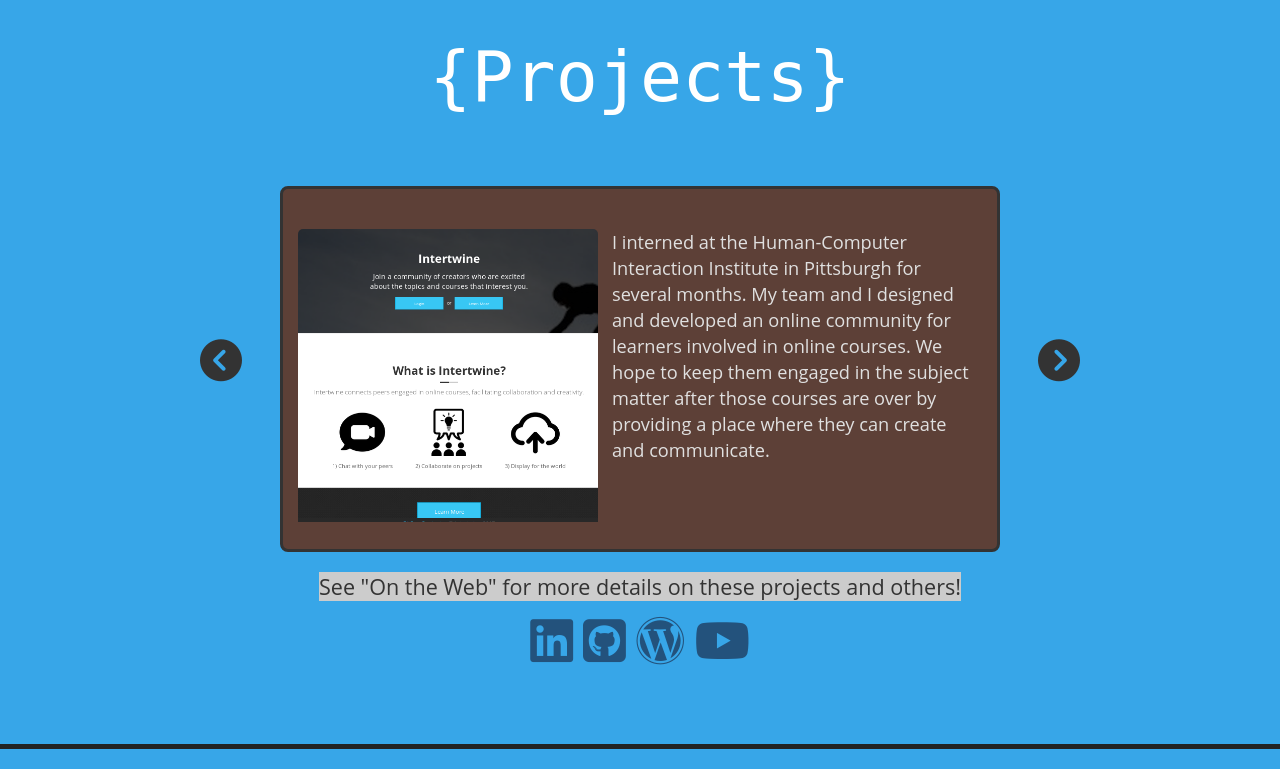
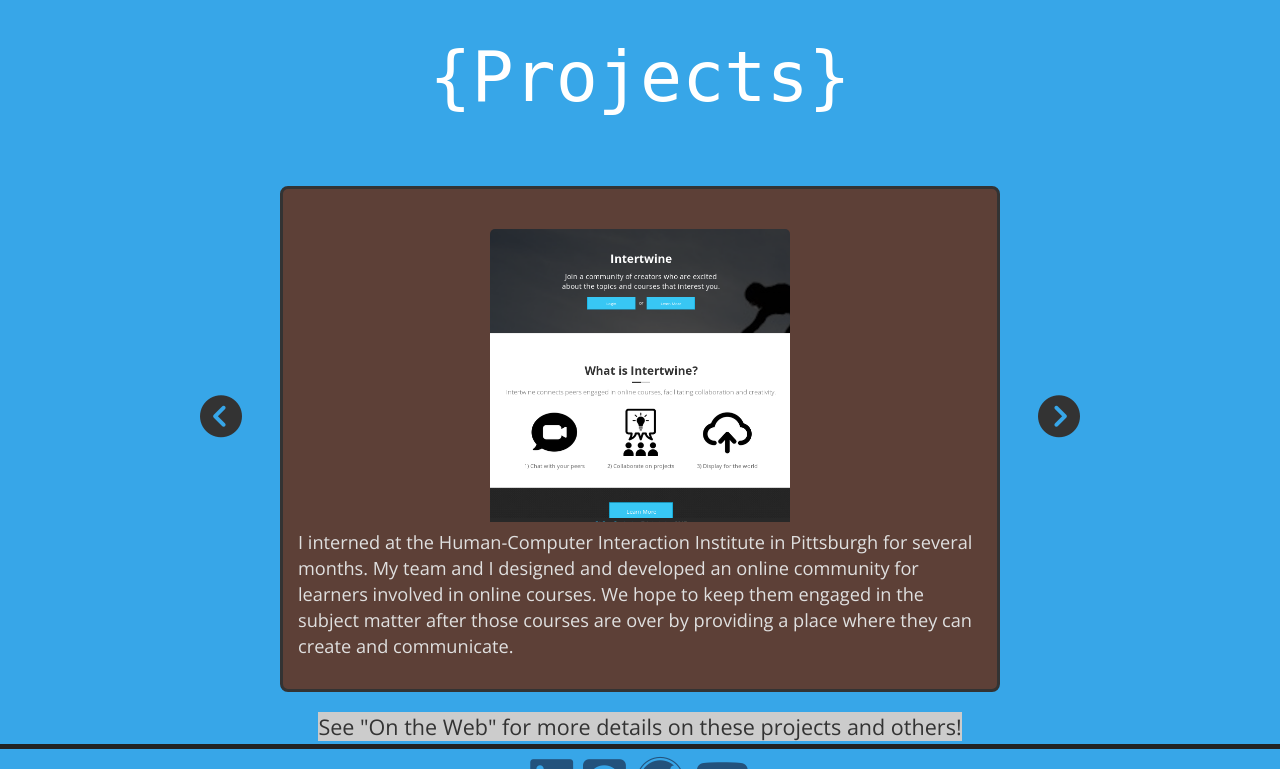
Before and after one commit to aop4/Personal_Website, a Django app: page /projects in a window 1280 px wide. Shown: the part 51-820 px from the top of the page. Run offline with Django 3.2, Linux system fonts and the light colour scheme; some libraries are stand-ins or nearby versions.

Commit message:
Change font sitewide, make pages invisible till loaded, only float project images on computers/large tablets

```diff
--- a/myproject/static/css/style.css
+++ b/myproject/static/css/style.css
@@ -2,6 +2,7 @@
   padding-top: 70px;
   text-align: center;
   height:100%;
+  visibility: hidden; /*Hide entire pages until they fully load, to avoid jerky animation*/
 }
 
 .navbar {
@@ -127,7 +128,7 @@
   margin-top: 20px;
 }
 
-#thumb {
+.thumb {
   height:100%;
   width:100%;
   max-width: 300px;
@@ -138,7 +139,14 @@
   padding-bottom:0.5em;
 }
 
-.rp_240, .rp_320, .rp_480, .rp_640, .rp_720 #thumb {
+@media screen and (max-device-width: 900px) {
+  .thumb {
+    float: none;
+    margin: 0 auto;
+  }
+}
+
+.rp_240, .rp_320, .rp_480, .rp_640, .rp_720 .thumb {
   padding-bottom: 1em;
 }
 
--- a/myproject/static/js/base.js
+++ b/myproject/static/js/base.js
@@ -1,4 +1,5 @@
 $(document).ready(function() {
+	$("body").css("visibility", "visible");
 	var activeNavbarItem = $("#navbar-activation-tag").val();
 	$("#"+activeNavbarItem).addClass("active");
 	setIconVisibility(activeNavbarItem);
--- a/myproject/static/js/photo-slider.js
+++ b/myproject/static/js/photo-slider.js
@@ -6,7 +6,7 @@
   	adaptiveHeight: true,
   	prevArrow: $('.left-arrow'),
   	nextArrow: $('.right-arrow'),
-  	accessibility: true
+  	accessibility: true,
   });
 
   enableArrowNav();
--- a/myproject/templates/base.html
+++ b/myproject/templates/base.html
@@ -19,6 +19,7 @@
     <link href="{% static 'css/style.css' %}" rel="stylesheet">
     <link rel="stylesheet" type="text/css" href="{% static 'css/slick.css' %}">
     <link rel="stylesheet" type="text/css" href="{% static 'css/slick-theme.css' %}">
+    <link href="https://fonts.googleapis.com/css?family=Open+Sans" rel="stylesheet">
     <script src="{% static 'js/ie-emulation-modes-warning.js' %}"></script>
   </head>
 
@@ -107,8 +108,8 @@
     <script src="{% static 'js/ie10-viewport-bug-workaround.js' %}"></script>
     <script src="https://use.fontawesome.com/3a1262e1c7.js"></script>
     <script type="text/javascript" src="{% static 'js/slick.min.js' %}"></script>
+    <script src="{% static 'js/base.js' %}"></script>
     <script src="{% static 'js/photo-slider.js' %}"></script>
-    <script src="{% static 'js/base.js' %}"></script>
   </body>
 </html>
 
--- a/myproject/templates/projects.html
+++ b/myproject/templates/projects.html
@@ -10,35 +10,35 @@
 		<div class="left-arrow"><i class="fa fa-chevron-circle-left" aria-hidden="true"></i></div>
 		<div class="photo-gallery">
 			<div class="view">
-			    <img id="thumb" src="/static/images/intertwine.png">
+			    <img class="thumb" src="/static/images/intertwine.png">
 			    <p>{% if language == "English" %}I interned at the Human-Computer Interaction Institute in Pittsburgh for several months. My team and I designed and developed an online community for learners involved in online courses. We hope to keep them engaged in the subject matter after those courses are over by providing a place where they can create and communicate.
 			    {% else %}Hice las prácticas en el Human-Computer Interaction Institute en Pittsburgh. Mi grupo y yo diseñábamos y desarrollábamos una comunidad en línea para estudiantes en clases online. Esperamos que tuvieren interés en las temas de sus clases después de tomarlas, a causa de este lugar en lo que pueden crear y comunicar.{% endif %}</p>
 			</div>
 
 			<div class="view">
-			    <img id="thumb" src="/static/images/graph.png">
+			    <img class="thumb" src="/static/images/graph.png">
 			    <p>{% if language == "English" %}Using Oracle SQL and the JDBC library, I worked on a team to write the backend and a simple user-facing program for a social media application, Social@Panther. Users can make, accept, and decline friend requests and group requests, create groups, send messages to friends or to groups, search the database to find users they know, create and delete their accounts, and more. This was a class project for a course in database management systems, but great care was taken to ensure the application was secure from malicious users.
 			    {% else %}Usando Oracle SQL y JDBC, trabajé en equipo en escribir el back-end y una interfaz de usuario sencilla para una aplicación de redes sociales, Social@Panther. Usarios pueden enviar, aceptar, y declinar solicitudes de amistad y solicitudes para juntar grupos, crear grupos, enviar mensajes a amigos y grupos, buscar usarios en el sistema, crear y eliminar sus perfiles, y más. Este es un proyecto académico que hicimos para una clase de sistemas de administración de bases de datos. Tuvimos cuidado de proteger a la aplicación de usarios peligrosos (hackers). {% endif %}</p>
 			</div>
 
 			<div class="view">
-			    <img id="thumb" src="/static/images/Lock.png">
+			    <img class="thumb" src="/static/images/Lock.png">
 			    <p>{% if language == "English" %}I implemented RSA encryption with 512-bit keys as well as some of the algorithms it uses to do math with very large numbers (division, multiplication, modular exponentiation, and the extended Euclidean algorithm) as an exercise. In RSA encryption, a user has a "private" key (number) that only they have access to, and a "public" key (number) that everyone else can access. The application can use a person's private key and a hash (also a number) that's based on the contents of a file to generate a number called a signature. The signature is like a copy of a letter in the user's handwriting: it shows what was originally in the file, and we know the user made it. Another user can later verify that same file hasn't been changed. For this, the application generates a hash based on the file's contents in the same way, "decrypts" the signature using the first person's public key, and compares the result with the hash. If the two values are the same, it's like that whole "letter" has been shown to be in the first user's handwriting--we know no one else changed the file. This allows a user or application (with some minor modifications to the project) to protect against malicious/unauthorized modifications to the original file.
 			    {% else %}Implementé una aplicación de encriptación RSA con claves de 512 bits, además de unos algoritmos que la encriptación usa para hacer las operaciones aritméticas con números muy largos (como la división, la multiplicación, la exponenciación modular, y el Algoritmo Euclidiano extendido) como un ejercicio. En la encriptación RSA, cada usario tiene una clave privado que solamente el/ella puede obtener y una clave pública que todos pueden usar. La aplicación usa la clave privado de un usario y un valor hash basado en el texto del archivo para generar un número que se llama una firma. La firma es como una carta que es escrita en la letra del usario: indica el contenido original del archivo, y el usario definitivamente lo produjo. Luego, otro usario puede asegurarse de que el archivo no he cambiado. Para esto, la aplicación obtiene un valor hash basado en el texto del archivo como antes, "descifra" la firma usando la clave pública del usario primario, y compara el resultado con el valor hash. Si los números son iguales, sería como si toda esa "carta" fuera escrita en la letra del usario original: sabríamos que nadie más cambiaría el archivo. Esto le permite a un usario o una aplicación (con unos cambios pequeños al proyecto) proteger de modificaciones que son peligrosos o no son autorizados. {% endif %}</p>
 			</div>
 
 			<div class="view">
-			    <img id="thumb" src="/static/images/proc.jpg">
+			    <img class="thumb" src="/static/images/proc.jpg">
 			    <p>{% if language == "English" %}This is part of a processor I designed for a course on assembly language and computer hardware. It executes a 16-bit reduced instruction set. In other words, it takes commands consisting of 16 1's and 0's and uses them to execute programs. It was designed using Logisim software.{% else %}Esto es una parte de un procesador que diseñé para una clase sobre el lenguaje ensamblador y el hardware de computador. Interpreta un conjunto de instrucciones reducidas con 16 bits. En otras palabras, usa instrucciones que consisten en 16 1's y 0's y las usa para realizar programas. Lo diseñé con Logisim.{% endif %}</p>
 			</div>
 
 			<div class="view">
-			    <img id="thumb" src="/static/images/game.jpg">
+			    <img class="thumb" src="/static/images/game.jpg">
 			    <p>{% if language == "English" %}This game, called Zombies, was completed as a course assignment. The player moves through a maze of LED lights while being chased by red "zombies." It was written in MIPS assembly language.{% else %}Creé este juego, "Zombies," para una de mis clases. El jugador mueve en un laberinto de luces LED mientras "zombies" rojos lo persiguen. Es escrito en un lenguaje ensamblador (MIPS).{% endif %}</p>
 			</div>
 
 			<div class="view">
-			    <a href="/static/images/GUIs.PNG" target ="_blank"><img src="/static/images/GUIs.PNG" title="Open in new tab" id="thumb" style="max-height: 336px"></a>
+			    <a href="/static/images/GUIs.PNG" target ="_blank"><img src="/static/images/GUIs.PNG" title="Open in new tab" class="thumb" style="max-height: 336px"></a>
 			    <p>{% if language == "English" %}I created these Java GUI programs using Swing (left) and JavaFX (right, bottom). One is a version of Pong with one- and two-player modes and shrinking paddles; one is a calculator that performs a kind of arithmetic I invented (notice the underscore button); and the third is a battle simulator for a game implemented as a class project.{% else %}Creé estos GUIs con Swing (a la izquierda) y JavaFX (a la derecha y al fondo). Uno es una versión de Pong que permite uno o dos jugadores y tiene palas que se encojan; uno es una calculadora que ejecuta un tipo de aritmética que inventé (mire el subrayado); y el tercero es un simulador de luchas en un juego escrito para una clase.{% endif %}</p>
 			</div>
 		</div>
```
